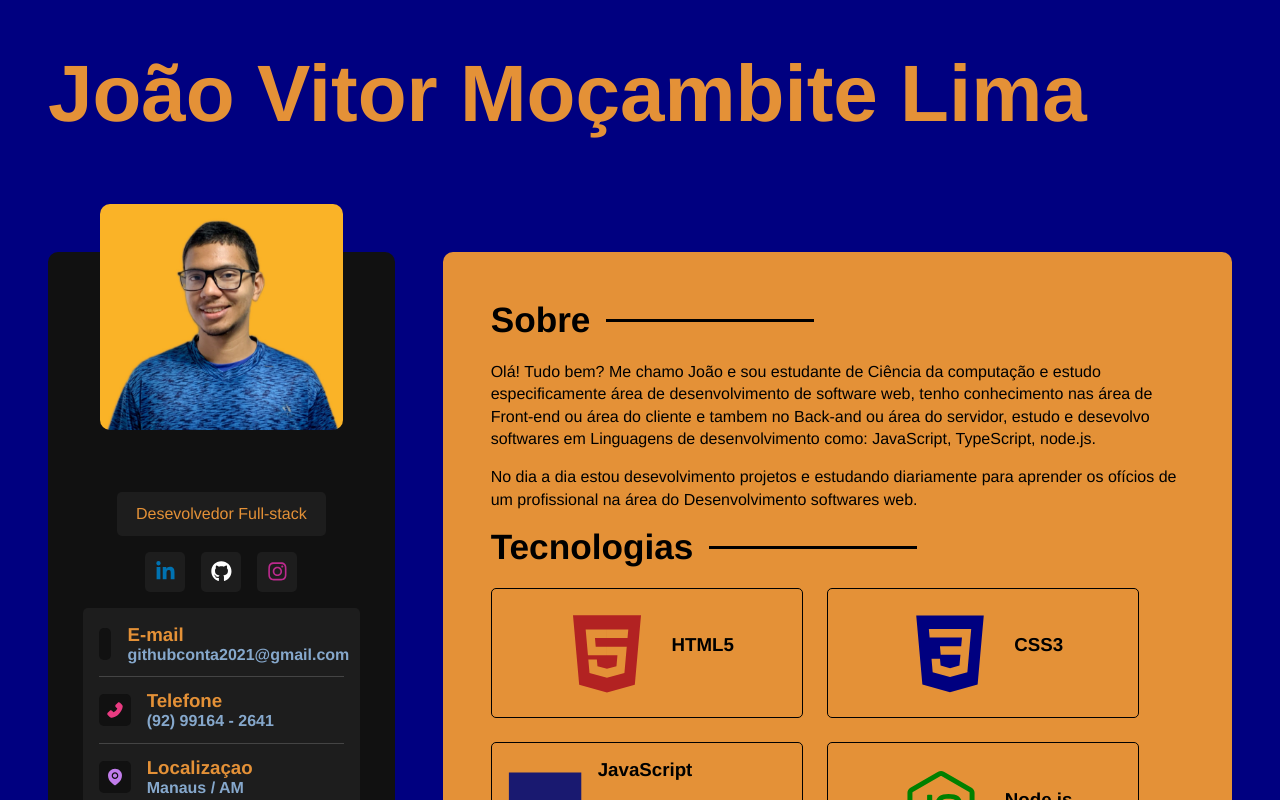
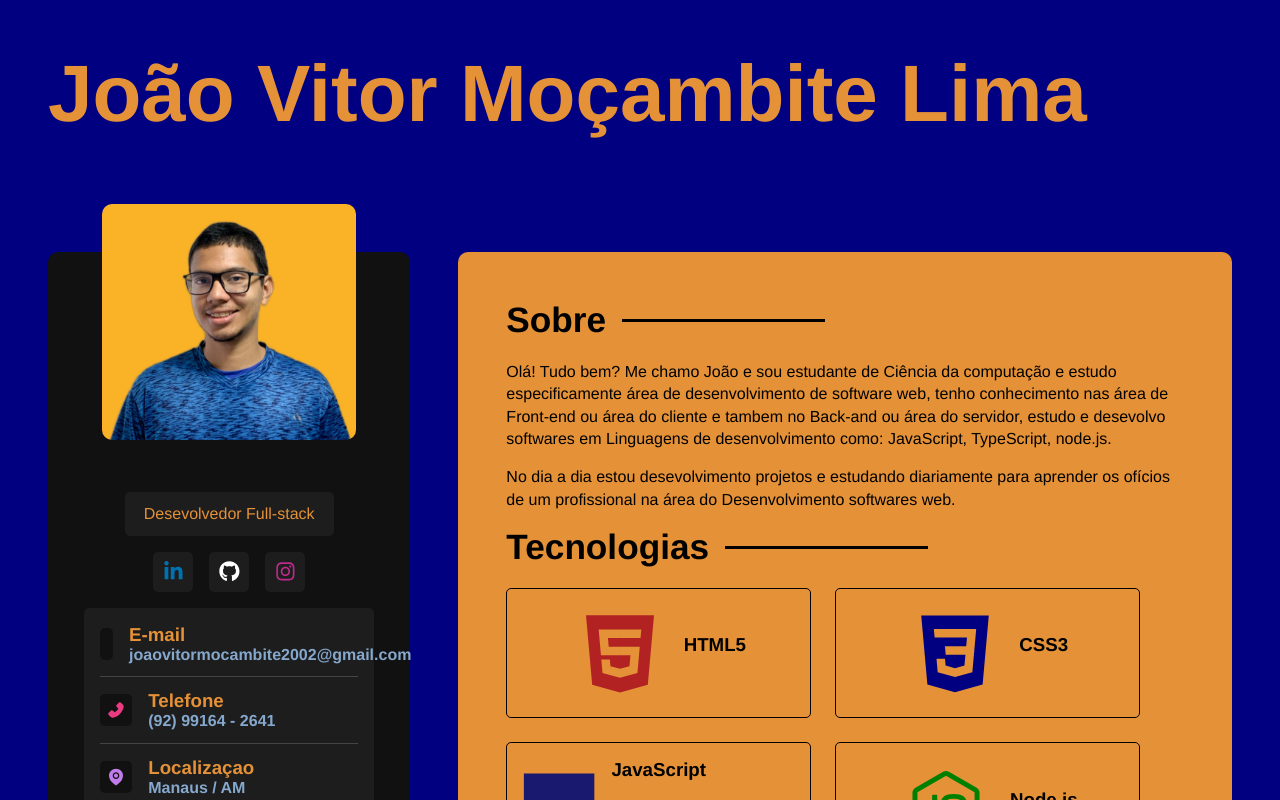
Before and after one commit to JoaoVitor2022dev/Web-Site-portifolio, a React (Vite) app: page / in a window 1280 px wide. Shown: the top 800 px of the page. Built offline with nearby package versions, Linux system fonts and the light colour scheme.

Commit message:
Update InformationConatiner.jsx

```diff
--- a/src/components/InformationConatiner.jsx
+++ b/src/components/InformationConatiner.jsx
@@ -9,7 +9,7 @@
         <AiOutlineMail id="emailIcon"/>
          <div>
             <h3 id="h3Icon">E-mail</h3>
-            <p>githubconta2021@gmail.com</p>
+            <p>joaovitormocambite2002@gmail.com</p>
          </div>
       </div>
       <div className="inforCard">
```
